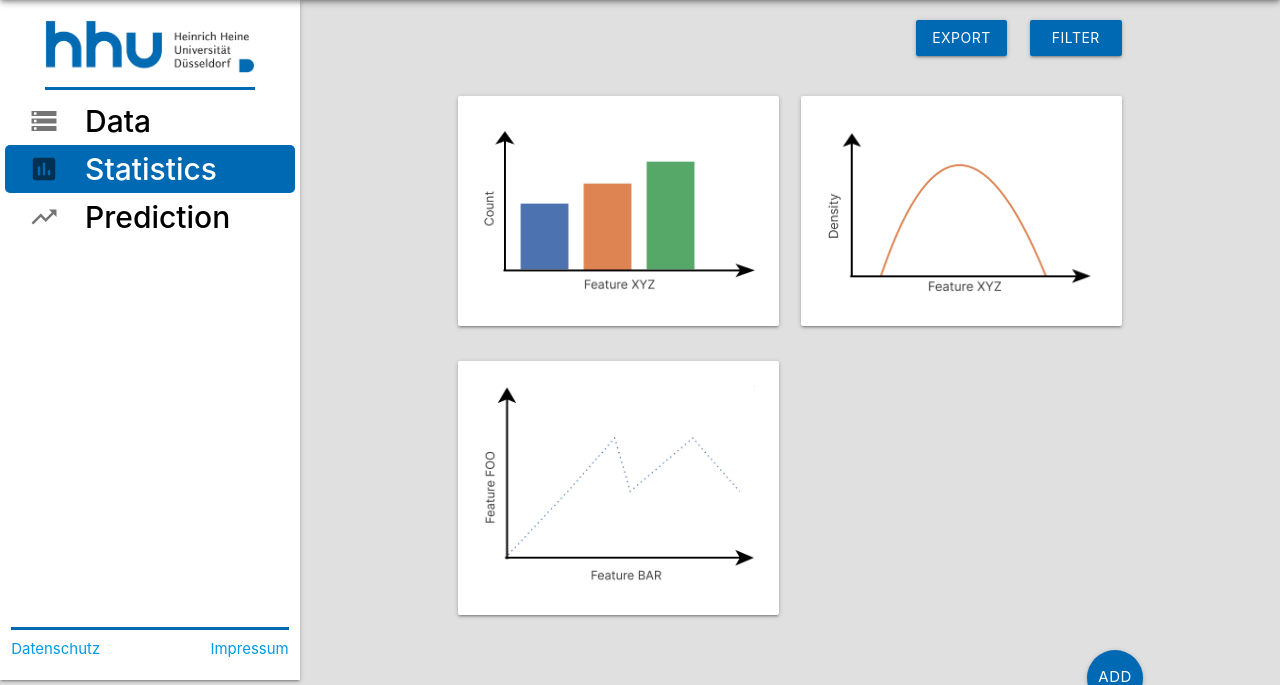
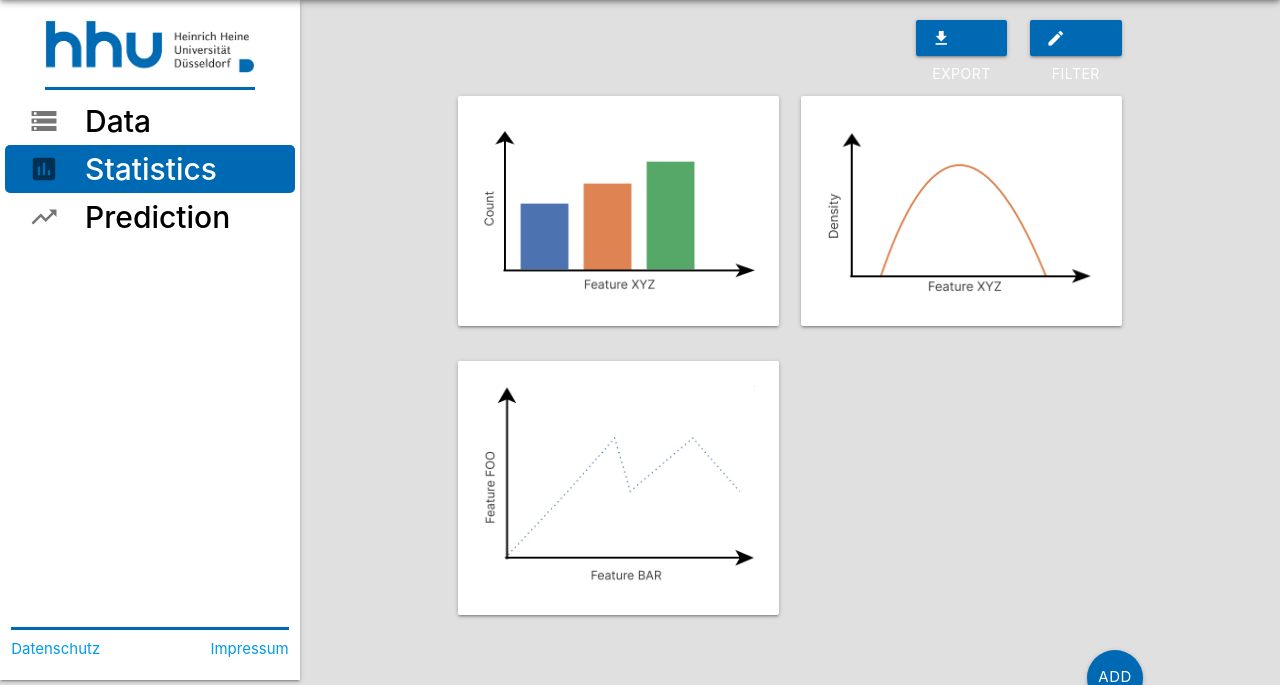
Before and after one commit to hhu-rapp/rapp-webapp, a Flask app: page / in a window 1280 px wide, after a click that opens the changed part. Shown: the part 120-805 px from the top of the page. Run offline with Flask 2, Linux system fonts and the light colour scheme.

Commit message:
add icons to statistics tab

```diff
--- a/RAPP/templates/ml_visualization/index.html
+++ b/RAPP/templates/ml_visualization/index.html
@@ -110,10 +110,16 @@
         <div class="container">
             <div class="row">
                 <div class="col s2 offset-s8">
-                    <a href="" class="btn btn-export">Export</a>
+                    <a href="" class="btn btn-export">
+                        <i class="material-icons left">file_download</i>
+                        <span>Export</span>
+                    </a>
                 </div>
                 <div class="col s2">
-                    <a href="" class="btn btn-filter">Filter</a>
+                    <a href="" class="btn btn-filter">
+                        <i class="material-icons left">edit</i>
+                        <span>Filter</span>
+                    </a>
                 </div>
             </div>
             <div class="row img-grid">
```
